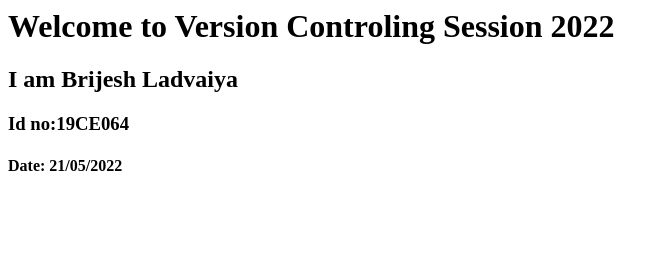
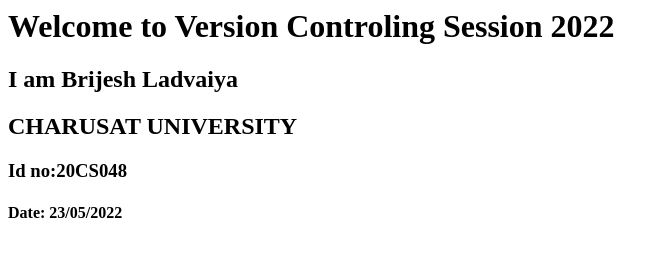
Before and after one commit to BrijeshLadvaiya/SummerInternship22, a plain HTML site: page index.html in a window 1280 px wide. Shown: the whole page, without its empty margins (0-669 px from the left). Drawn offline with Linux system fonts and the light colour scheme.

Commit message:
final editing

```diff
--- a/index.html
+++ b/index.html
@@ -4,8 +4,9 @@
 
     <h1>Welcome to Version Controling Session 2022</h1>
     <h2>I am Brijesh Ladvaiya</h2>
-    <h3>Id no:19CE064</h3>
-    <h4>Date: 21/05/2022</h4>
+    <h2>CHARUSAT UNIVERSITY</h2>
+    <h3>Id no:20CS048</h3>
+    <h4>Date: 23/05/2022</h4>
 
 
 </body>
```
